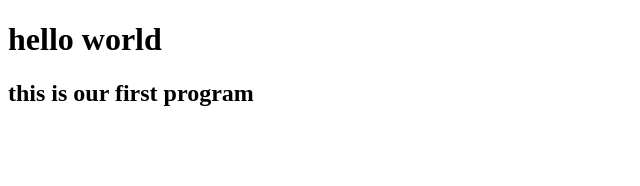
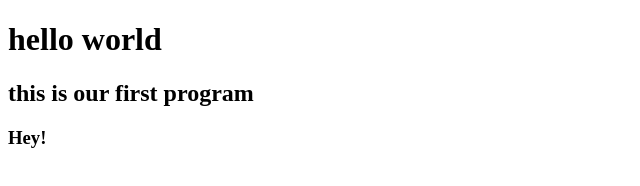
Before and after one commit to Anuj590/Todo, a plain HTML site: page index.html in a window 1280 px wide. Shown: the full height of the page, 0-640 px from the left. Drawn offline with Linux system fonts and the light colour scheme.

Commit message:
third commit

```diff
--- a/index.html
+++ b/index.html
@@ -10,5 +10,8 @@
     <h2>
         this is our first program
     </h2>
+    <h3>
+        Hey!
+    </h3>
 </body>
 </html>
```
